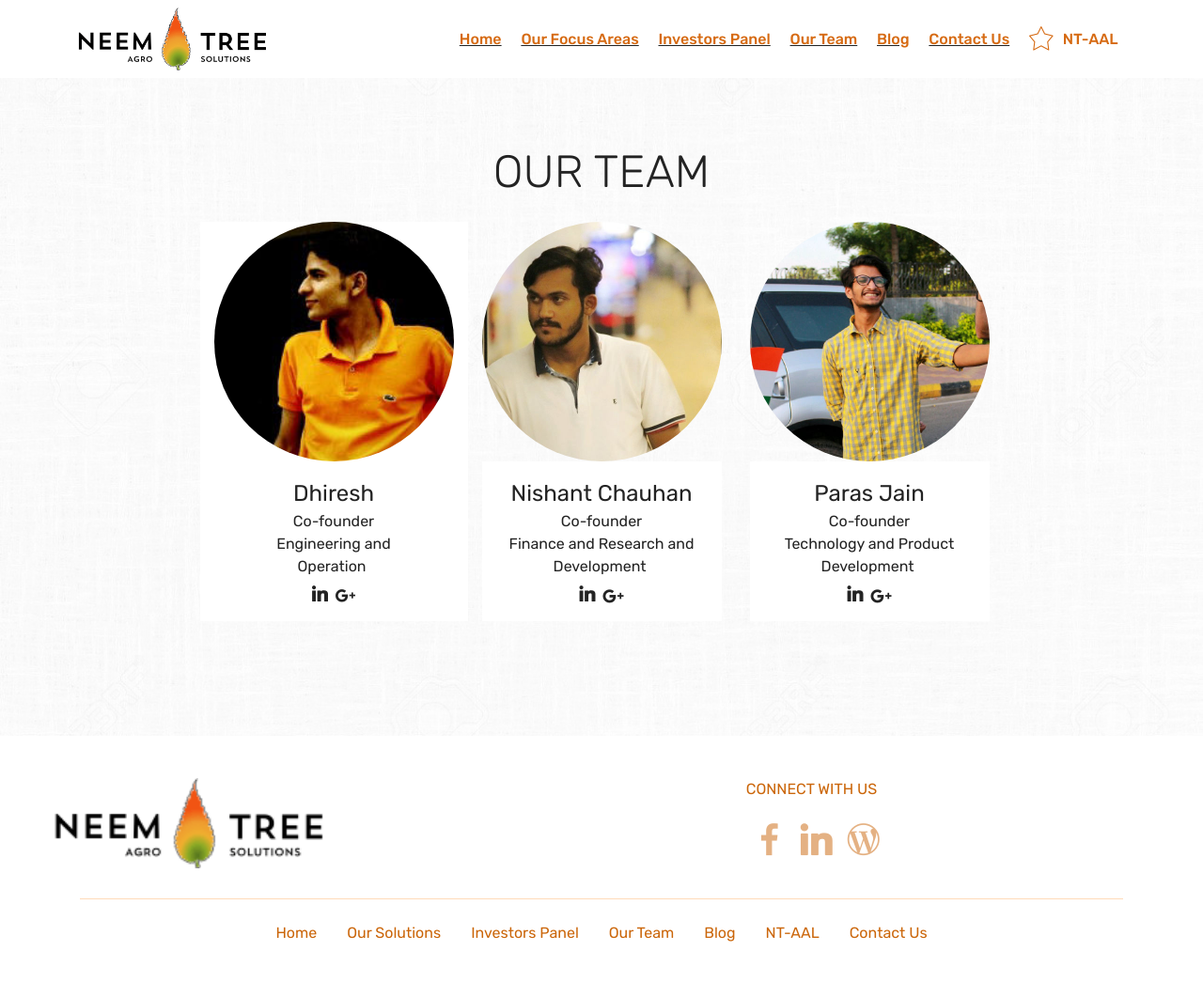
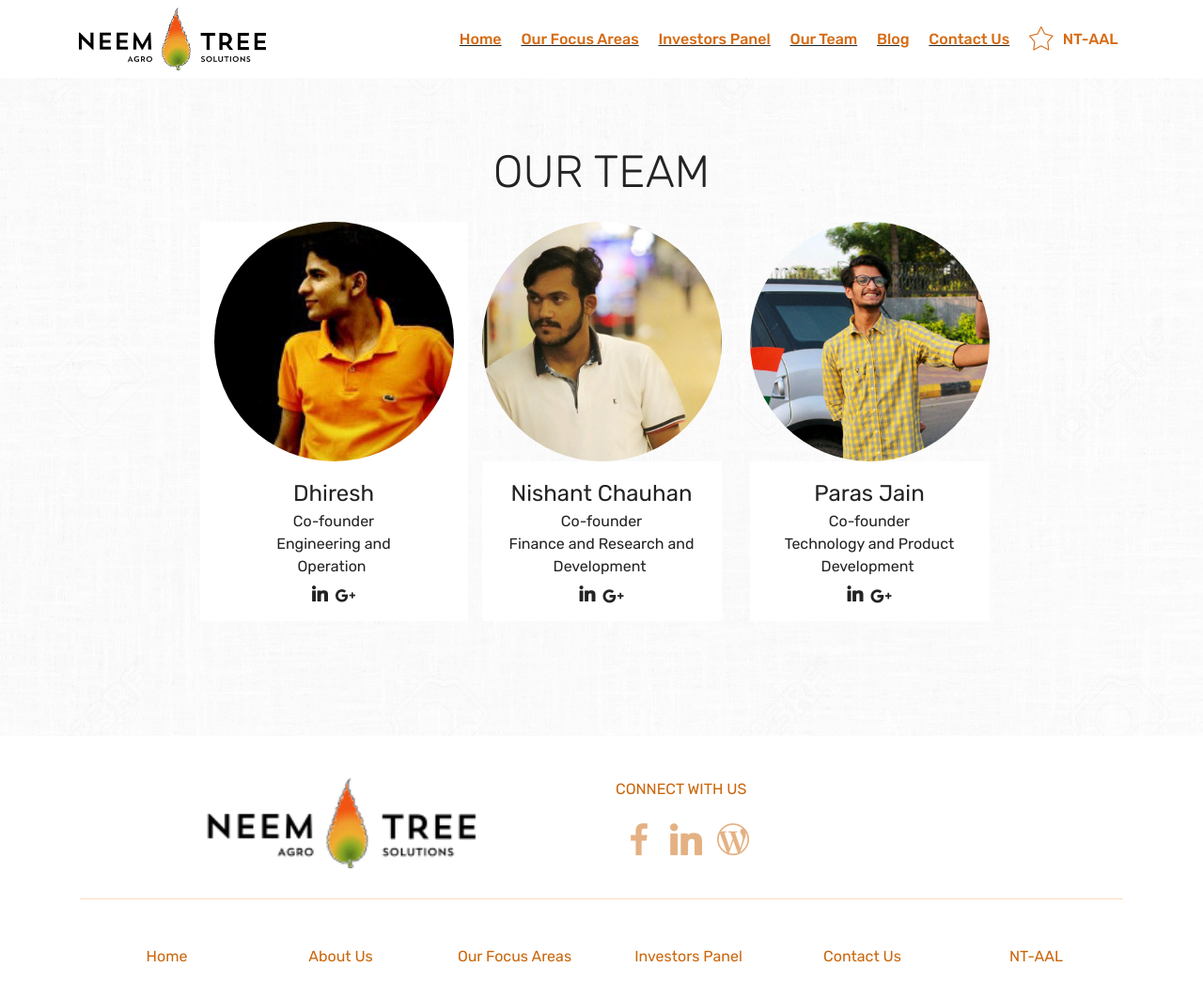
Before and after one commit to pragati0911/Neemtree, a website: page Neemtree/public/team.html in a window 1280 px wide. Shown: the whole page at 94% size. Drawn offline with Linux system fonts and the light colour scheme; files whose address does not match are found by name.

Commit message:
Update team.html

```diff
--- a/Neemtree/public/team.html
+++ b/Neemtree/public/team.html
@@ -190,13 +190,13 @@
 
 <section class="footer4 cid-rVtwOaVCqX" id="footer4-29">
 
-
+    <center>
 
 
 
     <div class="container">
         <div class="media-container-row content mbr-white">
-            <div class="col-md-5 col-sm-4">
+            <div class="col-md-6 col-lg-6 col-sm-6">
                 <div class="mb-3 img-logo">
                     <a href="#top">
                         <img src="assets/images/ntaswhite-192x63.png" alt="Mobirise" title="">
@@ -205,14 +205,14 @@
 
 
             </div>
-            <div class="col-md-2 col-sm-8">
+            <!--<div class="col-md-6 col-lg-6 col-sm-6">
                 <p class="mb-4 foot-title mbr-fonts-style display-7"></p><p>&nbsp; &nbsp; &nbsp; &nbsp; &nbsp; &nbsp; &nbsp; &nbsp;</p><p></p>
                 <p class="mbr-text mbr-fonts-style foot-text display-7"></p><p>&nbsp;&nbsp;&nbsp;&nbsp;&nbsp;&nbsp; &nbsp;</p><p></p>
-            </div>
-            <div class="col-md-5 offset-md-1 col-sm-12">
+            </div>-->
+            <div class="col-md-6 col-lg-6 col-sm-6">
 
 
-
+                <center>
                 <p class="mb-4 mbr-fonts-style foot-title display-7">
                     CONNECT WITH US
                 </p>
@@ -248,29 +248,49 @@
                             </a>
                         </div>
                 </div>
-
+</center>
             </div>
 
 
     </div>
+
             <hr style="border-top: 1px solid    peachpuff;">
             <center>
             <p  style="width: 50%; ">
                 <nav class="nav flex-row" style="display: flex; justify-content:center;">
-                    <a class="nav-link active" href="Neemtree.html#slider1-r">Home</a>
 
-                    <a class="nav-link" href="Neemtree.html#step3-11">Our Solutions</a>
-                    <a class="nav-link" href="./Investor_panel.html">Investors Panel</a>
-                    <a class="nav-link" href="./team.html">Our Team</a>
-                    <a class="nav-link" href="http://neemtreespeakshome.wordpress.com" target="_blank">Blog</a>
-                    <a class="nav-link" href="ntaal.html" target="_blank">NT-AAL</a>
-                    <a class="nav-link" href="Neemtree.html#contacts1-1l">Contact Us</a>
+            <hr style="border-top: 1px solid peachpuff;">
 
-                  </nav>
+            <p class="mbr-text mbr-fonts-style mbr-links-column display-7" style="width: 50%; ">
+                    <div class="container">
+                    <div class="row">
+                    <div class="col-md-2 col-lg-2">
+                    <a href="Neemtree.html#slider1-r">Home</a>
+                    </div>
+                    <div class="col-md-2 col-lg-2">
+                    <a href="Neemtree.html#content4-j">About Us </a>
+                    </div>
+                    <div class="col-md-2 col-lg-2">
+                    <a href="Neemtree.html#step3-11">Our Focus Areas</a>
+                    </div>
+                    <div class="col-md-2 col-lg-2">
+                    <a href="./Investor_panel.html">Investors Panel</a>
+                    </div>
+                    <div class="col-md-2 col-lg-2">
+                    <a href="Neemtree.html#contacts1-1l">Contact Us</a>
+                    </div>
+                    <div class="col-md-2 col-lg-2">
+                    <a href="ntaal.html" target="_blank">NT-AAL</a>
+                    </div>
+                    </div>
+                    </div>
+                </p>
 
-            </center>
+
+
         </div>
+        </center>
+</section>
 
-</section>
 </body>
 </html>
```
